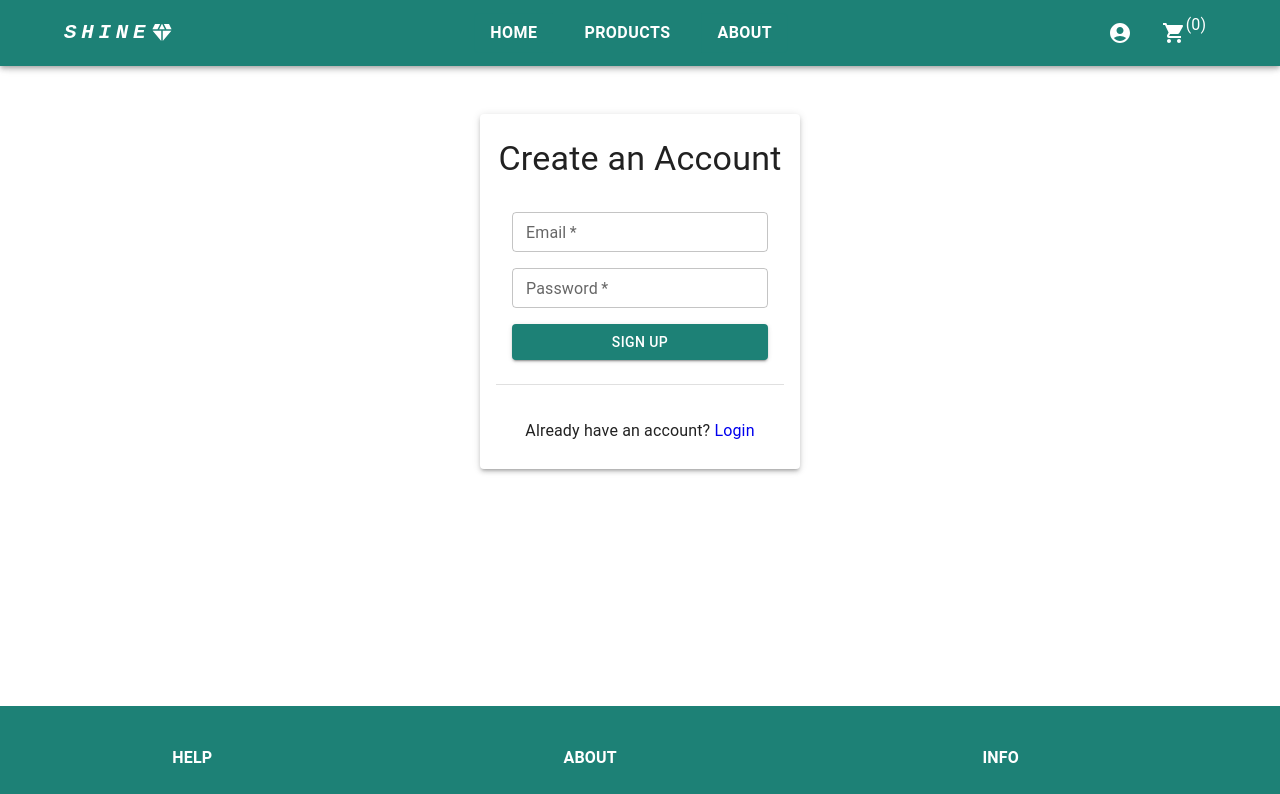
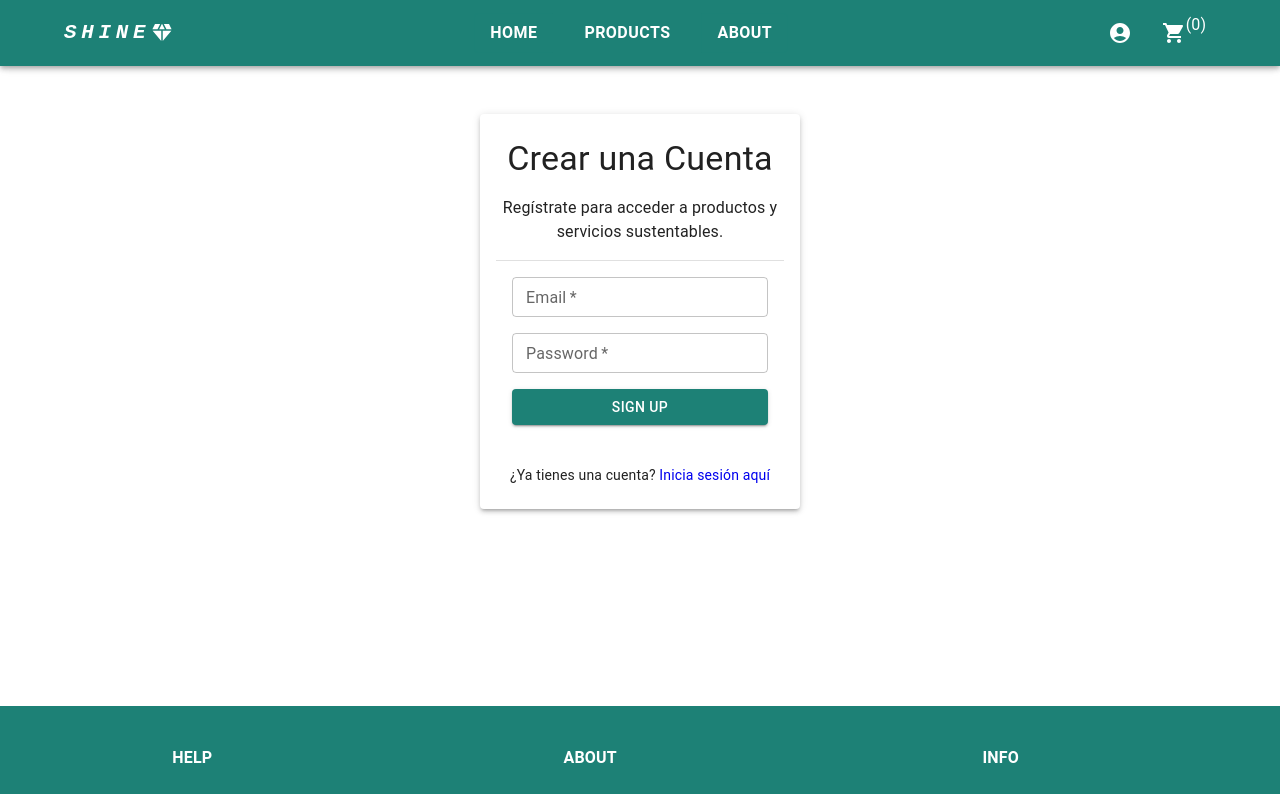
Before and after one commit to KatherineStehberg/ecommerce, a React (Create React App) app: page /register in a window 1280 px wide. Shown: the top 794 px of the page. Built offline with nearby package versions, Linux system fonts and the light colour scheme.

Commit message:
Update RegisterPage.jsx
Updated Register Page

```diff
--- a/src/pages/RegisterPage.jsx
+++ b/src/pages/RegisterPage.jsx
@@ -12,13 +12,16 @@ const RegisterPage = () => {
         sx={{ width: "20rem", margin: "0 auto", padding: "1.5rem 1rem" }}
       >
         <Typography variant="h4" mb="1rem">
-          Create an Account
+          Crear una Cuenta
         </Typography>
+        <Typography variant="body1" mb="1rem">
+          Regístrate para acceder a productos y servicios sustentables.
+        </Typography>
+        <Divider />
         <Register />
-        <Divider textAlign="center" />
-        <Typography variant="subtitle1" mt="2rem">
-          Already have an account?
-          <Link to="/login"> Login</Link>
+        <Typography variant="body2" mt="1rem">
+          ¿Ya tienes una cuenta?{" "}
+          <Link to="/login">Inicia sesión aquí</Link>
         </Typography>
       </Paper>
     </PageContainer>
```
